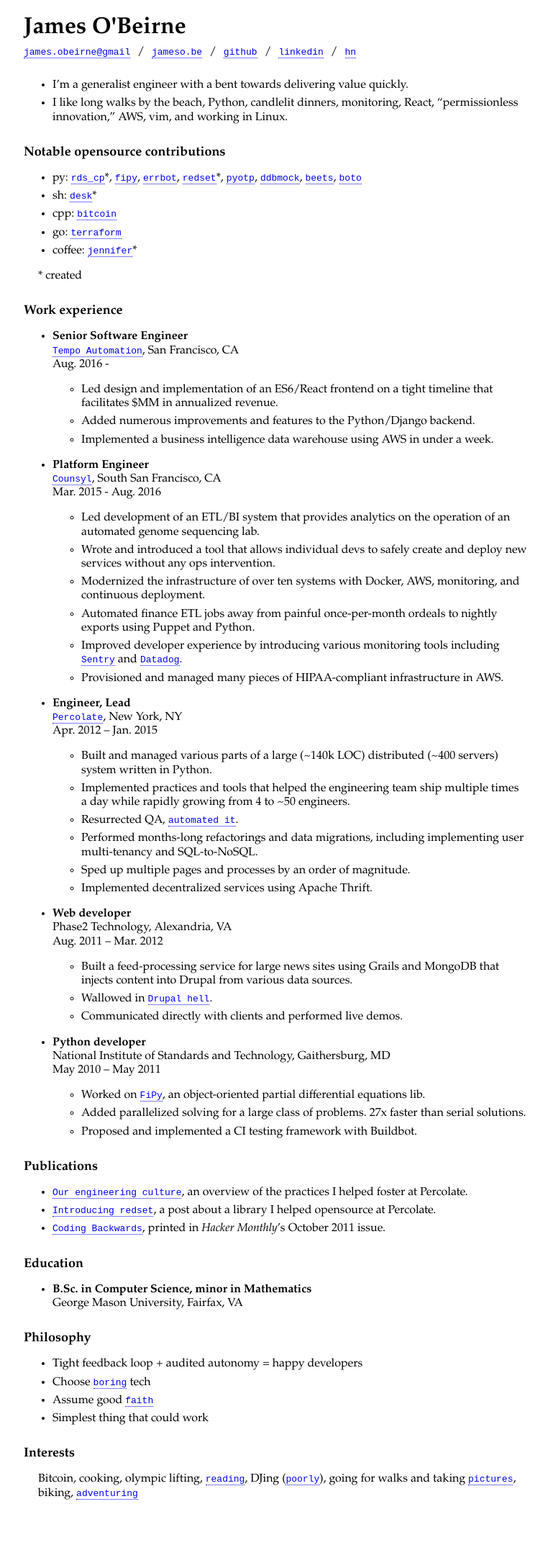
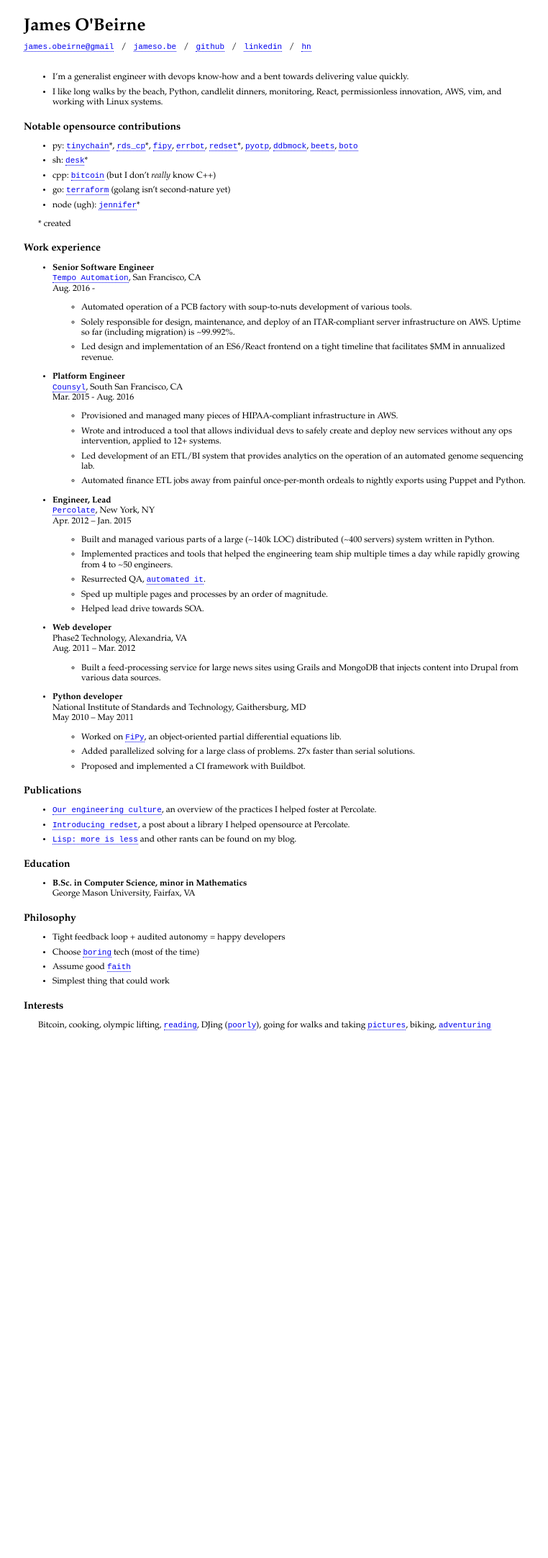
Before and after one commit to jamesob/jamesob.github.io, a Jekyll site: the page built from resume/index.md, in a window 1280 px wide. Shown: the whole page at 72% size, without its empty margins (27-789 px from the left). Built offline with Jekyll 4.4.1, drawn with Linux system fonts in a browser that asks for light colours; after the commit the page ends 1512 px from its top, so only the background shows below that.

Commit message:
res updates

```diff
--- a/css/res.css
+++ b/css/res.css
@@ -20,6 +20,13 @@
 body {
   margin: 30px 0 20px 60px;
   font-family: Palatino, georgia, "times new roman", serif;
+  font-size: 12px;
+}
+
+@media print {
+  body {
+    margin: 10px 0 10px 10px;
+  }
 }
 
 h1 {
@@ -27,13 +34,13 @@
 }
 
 h2 {
-  margin: 30px 0 10px 0;
-  font-size: 18px;
+  margin: 20px 0 10px 0;
+  font-size: 14px;
 }
 
 body a {
-  font-size: 13px;
   font-family: 'monaco', monospace;
+  font-size: 11px;
   text-decoration: none;
   border-bottom: 1px dotted;
 }
@@ -69,6 +76,12 @@
   line-height: 120%;
 }
 
+@media print {
+  #resume {
+    width: 100%;
+  }
+}
+
 /* ===============================
  * list stuff
  * =============================== */
--- a/resume/index.md
+++ b/resume/index.md
@@ -4,13 +4,14 @@
 published: true
 ---
 
-- I'm a generalist engineer with a bent towards delivering value quickly.
+- I'm a generalist engineer with devops know-how and a bent towards delivering value quickly.
 - I like long walks by the beach, Python, candlelit dinners, monitoring, React,
-  "permissionless innovation," AWS, vim, and working in Linux.
+  permissionless innovation, AWS, vim, and working with Linux systems.
 
 ## Notable opensource contributions
 
 - py:
+  [tinychain](https://github.com/jamesob/tinychain)\*,
   [rds_cp](https://github.com/counsyl/rds_cp)\*,
   [fipy](https://github.com/usnistgov/fipy),
   [errbot](https://github.com/errbotio/errbot/pulls?utf8=%E2%9C%93&q=is%3Apr+author%3Ajamesob),
@@ -23,9 +24,11 @@
   [desk](https://github.com/jamesob/desk)\*
 - cpp:
   [bitcoin](https://github.com/bitcoin/bitcoin/pulls?utf8=%E2%9C%93&q=author%3Ajamesob+)
+  (but I don't *really* know C++)
 - go:
   [terraform](https://github.com/hashicorp/terraform/pulls?utf8=%E2%9C%93&q=is%3Apr+author%3Ajamesob+)
-- coffee:
+  (golang isn't second-nature yet)
+- node (ugh):
   [jennifer](https://github.com/percolate/jennifer)\*
 
 \* created
@@ -36,29 +39,24 @@
   [Tempo Automation](https://www.tempoautomation.com/), San Francisco, CA
   Aug. 2016 -
 
+  - Automated operation of a PCB factory with soup-to-nuts development of various tools.
+  - Solely responsible for design, maintenance, and deploy of an ITAR-compliant
+    server infrastructure on AWS. Uptime so far (including migration) is ~99.992%.
   - Led design and implementation of an ES6/React frontend on a tight timeline
     that facilitates $MM in annualized revenue.
-  - Added numerous improvements and features to the Python/Django backend.
-  - Implemented a business intelligence data warehouse using AWS in under a
-    week.
 
 
 - **Platform Engineer**
   [Counsyl](https://www.counsyl.com/), South San Francisco, CA
   Mar. 2015 - Aug. 2016
 
+  - Provisioned and managed many pieces of HIPAA-compliant infrastructure in AWS.
+  - Wrote and introduced a tool that allows individual devs to safely create
+    and deploy new services without any ops intervention, applied to 12+ systems.
   - Led development of an ETL/BI system that provides analytics on the operation
     of an automated genome sequencing lab.
-  - Wrote and introduced a tool that allows individual devs to safely create
-    and deploy new services without any ops intervention.
-  - Modernized the infrastructure of over ten systems with Docker,
-    AWS, monitoring, and continuous deployment.
   - Automated finance ETL jobs away from painful once-per-month ordeals to
     nightly exports using Puppet and Python.
-  - Improved developer experience by introducing
-    various monitoring tools including [Sentry](https://getsentry.com/welcome/)
-    and [Datadog](https://www.datadoghq.com/).
-  - Provisioned and managed many pieces of HIPAA-compliant infrastructure in AWS.
 
 - **Engineer, Lead**
   [Percolate](https://www.percolate.com/), New York, NY
@@ -69,19 +67,15 @@
   - Implemented practices and tools that helped the engineering team ship
     multiple times a day while rapidly growing from 4 to ~50 engineers.
   - Resurrected QA, [automated it](https://blog.percolate.com/2012/11/tools-we-use/).
-  - Performed months-long refactorings and data migrations, including
-    implementing user multi-tenancy and SQL-to-NoSQL.
   - Sped up multiple pages and processes by an order of magnitude.
-  - Implemented decentralized services using Apache Thrift.
+  - Helped lead drive towards SOA.
 
 - **Web developer**
   Phase2 Technology, Alexandria, VA
   Aug. 2011 – Mar. 2012
 
   - Built a feed-processing service for large news sites using Grails and
-MongoDB that injects content into Drupal from various data sources.
-  - Wallowed in [Drupal hell](https://www.drupal.org/project/oauth).
-  - Communicated directly with clients and performed live demos.
+    MongoDB that injects content into Drupal from various data sources.
 
 - **Python developer**
   National Institute of Standards and Technology, Gaithersburg, MD
@@ -91,7 +85,7 @@
 partial differential equations lib.
   - Added parallelized solving for a large class of problems. 27x faster than
 serial solutions.
-  - Proposed and implemented a CI testing framework with Buildbot.
+  - Proposed and implemented a CI framework with Buildbot.
 
 ## Publications
 
@@ -99,8 +93,8 @@
 an overview of the practices I helped foster at Percolate.
   - [Introducing redset](https://blog.percolate.com/2013/10/introducing-redset/),
 a post about a library I helped opensource at Percolate.
-  - [Coding Backwards](http://hackermonthly.com/issue-17.html), printed in *Hacker
-Monthly*’s October 2011 issue.
+  - [Lisp: more is less](http://jameso.be/2014/01/19/lisp.html) and other rants can be
+    found on my blog.
 
 ## Education
 
@@ -110,7 +104,7 @@
 ## Philosophy
 
 - Tight feedback loop + audited autonomy = happy developers
-- Choose [boring](http://mcfunley.com/choose-boring-technology) tech
+- Choose [boring](http://mcfunley.com/choose-boring-technology) tech (most of the time)
 - Assume good [faith](https://en.wikipedia.org/wiki/Wikipedia:Assume_good_faith)
 - Simplest thing that could work
 
```
